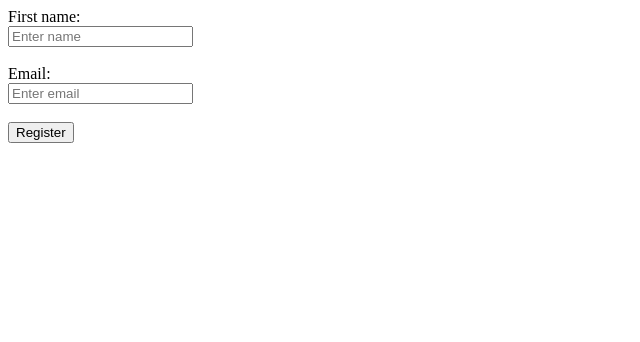
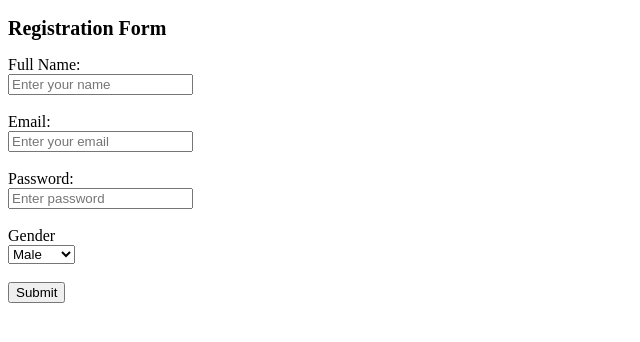
Before and after one commit to krish2407-android/Model-1, a plain HTML site: page sample.html in a window 1280 px wide. Shown: the whole page, without its empty margins (0-640 px from the left). Drawn offline with Linux system fonts and the light colour scheme.

Commit message:
send code

```diff
--- a/sample.html
+++ b/sample.html
@@ -1,20 +1,48 @@
 <!DOCTYPE html>
 <html lang="en">
 <head>
-    <meta charset="UTF-8">
-    <meta name="viewport" content="width=device-width, initial-scale=1.0">
-    <title>Document</title>
+
+  <title>Registration Form</title>
+<style>
+    label{
+
+
+    }
+    h2{
+        font-size: 20px;
+        color:black ;
+    }
+    input{
+        color: aquamarine;
+    }
+</style>
 </head>
 <body>
+
+  <div class="form-box">
+    <h2>Registration Form</h2>
+
     <form>
-        <label>First name:</label><br>
-        <input type="text" placeholder="Enter name">
-        <br><br>
-        <label>Email:</label><br>
-        <input type="email" placeholder="Enter email">
-        <br><br>
-        <button>Register</button>
+      <label>Full Name:</label><br>
+      <input type="text" placeholder="Enter your name" ><br><br>
+
+      <label>Email:</label><br>
+      <input type="email" placeholder="Enter your email" ><br><br>
+
+      <label>Password:</label><br>
+      <input type="password" placeholder="Enter password" ><br><br>
+
+      <label>Gender</label><br>
+      <select>
+        <option>Male</option>
+        <option>Female</option>
+        <option>Other</option>
+      </select><br><br>
+
+
+      <button type="submit">Submit</button>
     </form>
+  </div>
 
 </body>
 </html>
```
